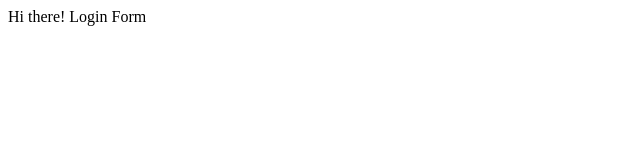
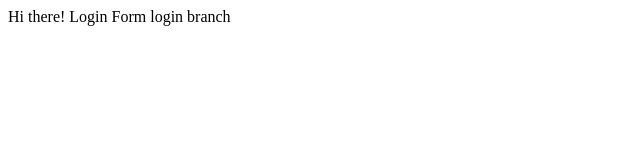
Before and after one commit to motaslimi/Test, a plain HTML site: page index.html in a window 1280 px wide. Shown: the whole page, without its empty margins (0-640 px from the left). Drawn offline with Linux system fonts and the light colour scheme.

Commit message:
login batch change

```diff
--- a/index.html
+++ b/index.html
@@ -2,5 +2,6 @@
 	<head>
 		Hi there!
 		Login Form
+		login branch
 	</head>
 </html>
```
